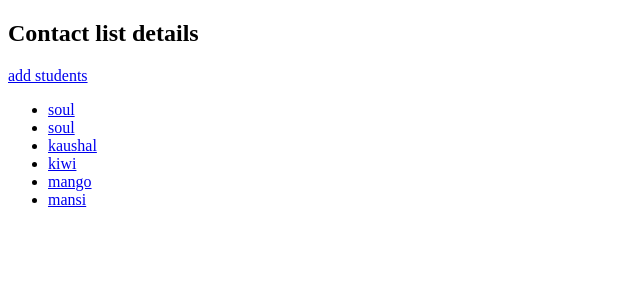
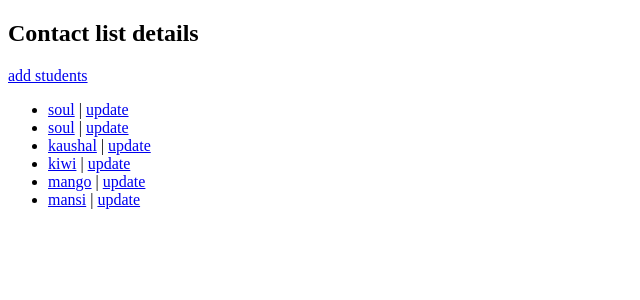
Before and after one commit to Kaushall-raut/Django-learning, a Django app: page /list/ in a window 1280 px wide. Shown: the top 300 px of the page, without its empty margins (0-640 px from the left). Run offline with Django 5.2, Linux system fonts and the light colour scheme; data comes from the database, SQL or seed files in the repository; both versions use the stored data as it was after the commit.

Commit message:
updating form

```diff
--- a/modelform/forms/templates/contact_list.html
+++ b/modelform/forms/templates/contact_list.html
@@ -14,8 +14,8 @@
 
             {% for values in contacts %}
                 <li>
-
-                    <a href='details/{{values.id}}'>{{values.name}}</a>
+                    <a href='details/{{values.id}}'>{{values.name}}</a> |
+                    <a href="{% url 'contact:contact_update' values.id %}">update</a>
                 </li>
             {% endfor %}
 
--- a/modelform/forms/url.py
+++ b/modelform/forms/url.py
@@ -6,4 +6,5 @@ urlpatterns = [
     path('',views.contact),
     path('list/',views.contact_list),
     path('list/details/<int:id>',views.contact_details),
+    path('list/update/<int:id>',views.contact_update,name='contact_update'),
 ]
--- a/modelform/forms/views.py
+++ b/modelform/forms/views.py
@@ -1,4 +1,4 @@
-from django.shortcuts import render,get_object_or_404
+from django.shortcuts import render,get_object_or_404,redirect
 from .form import Contact
 from.models import ContactForm
 # Create your views here.
@@ -20,3 +20,16 @@ def contact_list(request):
 def contact_details(request,id):
     contacts=get_object_or_404(ContactForm,id=id)
     return render(request,'contact_details.html',{'contacts':contacts})
+
+def contact_update(request, id):
+    contact = get_object_or_404(ContactForm, id=id)
+
+    if request.method == 'POST':
+        forms = Contact(request.POST, instance=contact)
+        if forms.is_valid():
+            forms.save()
+            return redirect('/list')   # better than render
+    else:
+        form = Contact(instance=contact)
+
+    return render(request, 'index.html', {'form': form})
```
Also changed, not shown: modelform/db.sqlite3.
